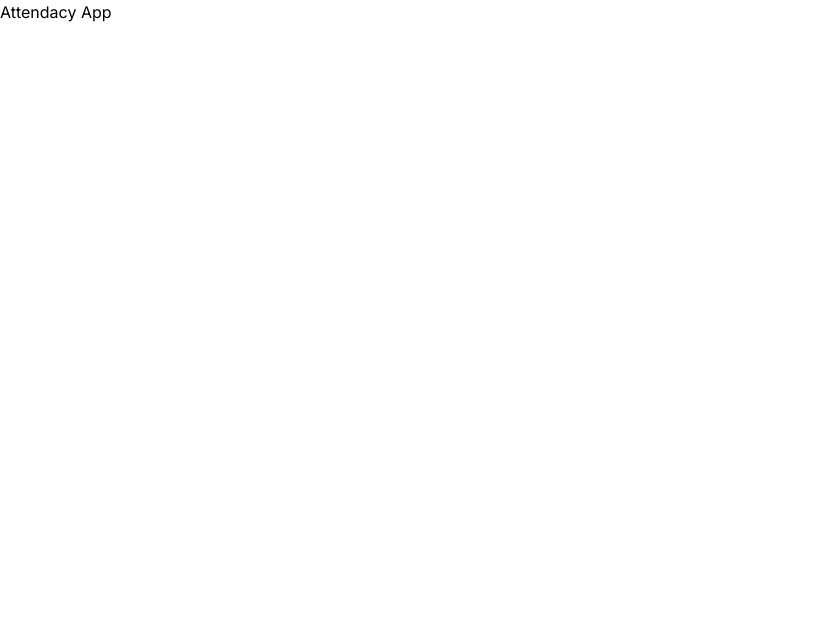
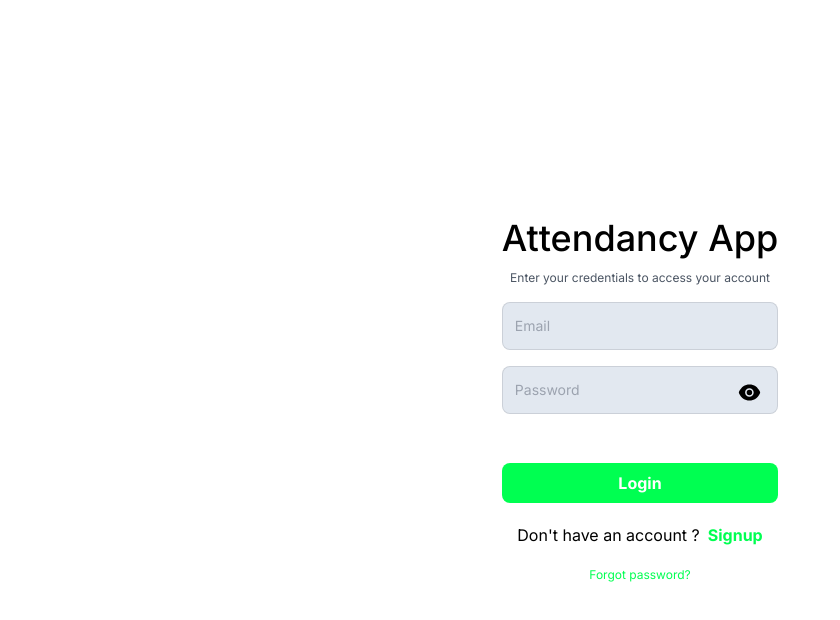
Before and after one commit to JoeMakuta/attendancy-front, a Next.js app: page / in a window 1280 px wide. Shown: the top 620 px of the page, without its empty margins (0-840 px from the left). Built offline with nearby package versions, Linux system fonts and the light colour scheme.

Commit message:
Feat : login page

```diff
--- a/app/page.tsx
+++ b/app/page.tsx
@@ -1,5 +1,10 @@
+import Login from "@/components/login";
 import Image from "next/image";
 
 export default function Home() {
-  return <main className="">Attendacy App</main>;
+  return (
+    <main className="flex justify-center items-center min-h-screen">
+      <Login />
+    </main>
+  );
 }
--- /dev/null
+++ b/components/login.tsx
@@ -0,0 +1,91 @@
+"use client";
+
+import {
+  AiFillEyeInvisible,
+  AiFillEye,
+  AiOutlineEye,
+  AiOutlineUser,
+} from "react-icons/ai";
+import { FaRegUser } from "react-icons/fa";
+import { FcGoogle } from "react-icons/fc";
+import { BsFacebook } from "react-icons/bs";
+import { useState } from "react";
+
+export const inputStyles =
+  " h-12 p-3 w-[100%] bg-slate-200 focus:border-[1px]   rounded-lg outline-none focus:ring-[#00FF51]/30 focus:ring-2 focus:shadow-[0px_0px_10px_1px_#00FF51] border-[1px] border-[#000]/10 transition-all flex justify-center items-center ";
+
+const Login = () => {
+  const [showPassword, setShowPassword] = useState(false);
+  const [authenticated, setAuthenticated] = useState(false);
+
+  return (
+    <form
+      className=" backdrop-blur-md text-center  shadow-gray-400  h-fit text-xs rounded-3xl flex items-center justify-around flex-col gap-4 max-w-[400px] transition-all w "
+      onSubmit={(e) => {
+        e.preventDefault();
+      }}
+    >
+      <div className="flex flex-col justify-center items-center  pt-0 gap-3">
+        <p className=" font-medium text-4xl ">Attendancy App</p>
+        <p className=" text-gray-600 text-xs ">
+          Enter your credentials to access your account
+        </p>
+      </div>
+
+      <div className="flex flex-col text-start text-sm gap-4 w-full ">
+        <div className=" flex flex-col gap-2 ">
+          {/* <label htmlFor="">Email :</label> */}
+          <input
+            type="email"
+            required={true}
+            placeholder="Email"
+            className={inputStyles}
+          />
+        </div>
+        <div>
+          <div className=" flex gap-2 flex-col ">
+            {/* <label htmlFor="">Password : </label> */}
+            <input
+              required={true}
+              type={showPassword ? "text" : "password"}
+              placeholder="Password"
+              className={inputStyles + " min-w-full"}
+            />
+            <button
+              className="relative self-end bottom-[42px] right-4"
+              type="button"
+              onClick={() => {
+                showPassword ? setShowPassword(false) : setShowPassword(true);
+              }}
+            >
+              {showPassword ? (
+                <AiFillEyeInvisible size={25} />
+              ) : (
+                <AiFillEye size={25} />
+              )}
+            </button>
+          </div>
+        </div>
+      </div>
+      <div className=" flex flex-col justify-center items-center gap-5  w-full">
+        <button
+          type="submit"
+          className=" w-full text-base h-10 rounded-lg bg-main_color hover:bg-main_color/50 transition-all duration-500 font-bold text-white active:bg-black "
+        >
+          Login
+        </button>
+        <p className=" flex gap-2 text-base">
+          <p>{"Don't have an account ?"}</p>
+          <button type="button" className="text-main_color font-bold ">
+            Signup
+          </button>
+        </p>
+        <div className=" flex justify-center  ">
+          <p className=" text-main_color cursor-pointer">Forgot password?</p>
+        </div>
+      </div>
+    </form>
+  );
+};
+
+export default Login;
--- a/package.json
+++ b/package.json
@@ -19,6 +19,7 @@
     "postcss": "8.4.24",
     "react": "18.2.0",
     "react-dom": "18.2.0",
+    "react-icons": "^4.10.1",
     "tailwindcss": "3.3.2",
     "typescript": "5.1.5"
   }
--- a/tailwind.config.js
+++ b/tailwind.config.js
@@ -6,7 +6,13 @@ module.exports = {
     "./app/**/*.{js,ts,jsx,tsx,mdx}",
   ],
   theme: {
-    extend: {},
+    extend: {
+      colors: {
+        message_background: "#474747",
+        person_background: "#C18E4A",
+        main_color: "#00FF51",
+      },
+    },
   },
   plugins: [],
 };
```
Also changed, not shown: 1 other file (tests, documents, lock files or other folders).
